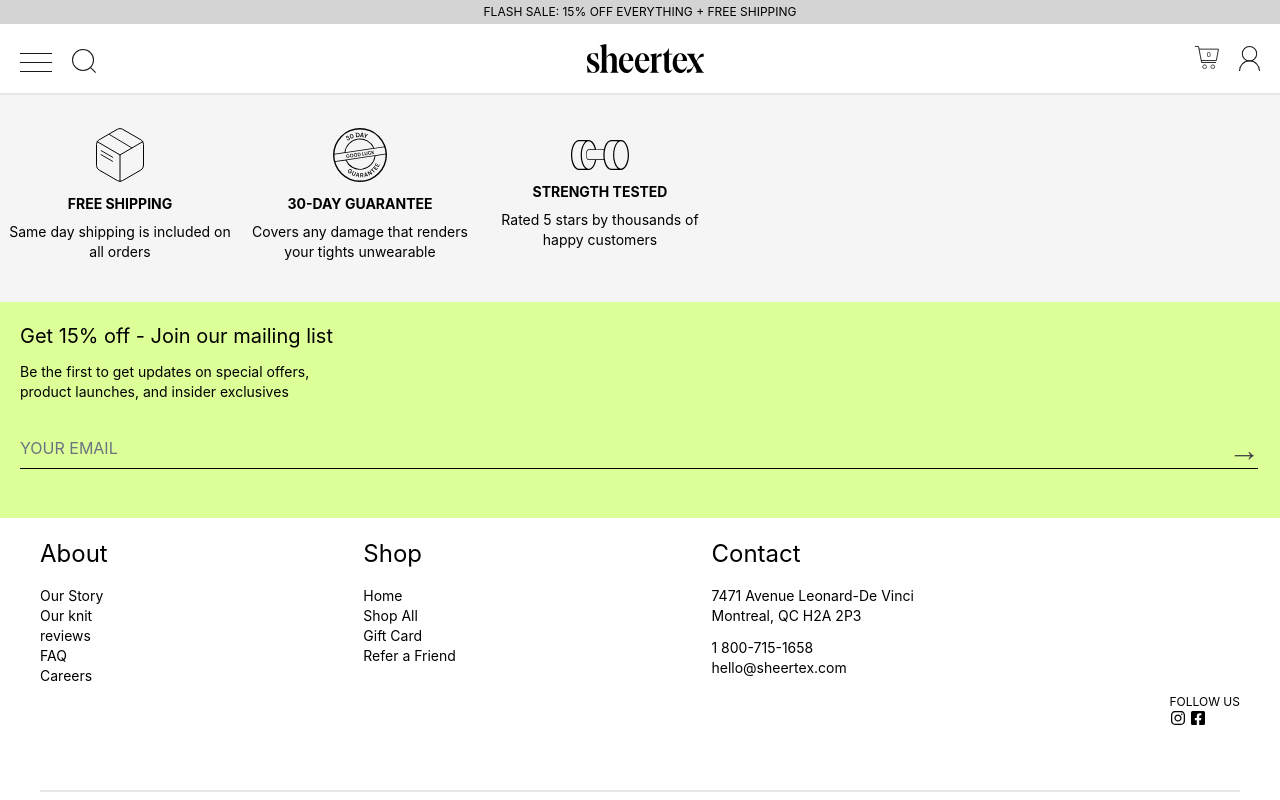
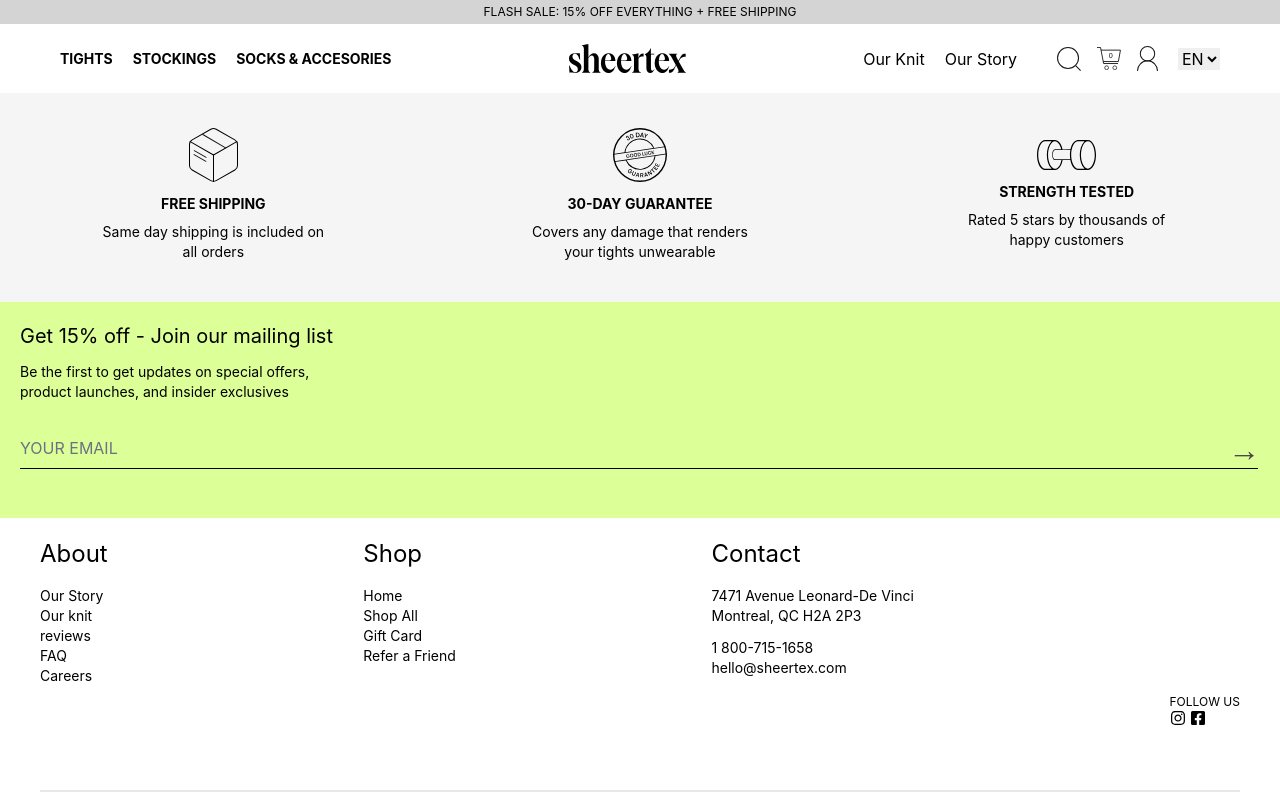
Before and after one commit to idriss101/sheertex, a Next.js app: page / in a window 1280 px wide. Shown: the top 800 px of the page. Built offline with nearby package versions, Linux system fonts and the light colour scheme.

Commit message:
Made nav responsive on desktop

```diff
--- a/components/AccountIcon.js
+++ b/components/AccountIcon.js
@@ -1,7 +1,7 @@
 function AccountIcon() {
   return (
     <div>
-      <img src="/account-icon.svg" alt="" className="ml-5" />
+      <img src="/account-icon.svg" alt="" className="ml-5 lg:ml-4" />
     </div>
   );
 }
--- /dev/null
+++ b/components/DesktopNav.js
@@ -0,0 +1,46 @@
+import CartIcon from "./CartIcon";
+import HamburgerIcon from "./HamburgerIcon";
+import SearchIcon from "./SearchIcon";
+import SheertexIcon from "./SheertexIcon";
+import AnnouncementBar from "./AnnouncementBar";
+import AccountIcon from "./AccountIcon";
+function DesktopNav() {
+  return (
+    <>
+      <nav className="fixed w-full bg-white hidden lg:block">
+        <AnnouncementBar />
+        <div className="flex justify-between items-center p-5 border-b-2 lg:mx-10 lg:border-0">
+          <div className="flex">
+            <ul className="flex">
+              <li className="text-sm uppercase font-bold mr-5">Tights</li>
+              <li className=" text-sm uppercase font-bold mr-5">Stockings</li>
+              <li className=" text-sm uppercase font-bold">
+                Socks & Accesories
+              </li>
+            </ul>
+          </div>
+          <SheertexIcon />
+          <div className="flex lg:items-center lg:justify-between ">
+            <>
+              <ul className="flex mr-10">
+                <li className="mr-5">Our Knit</li>
+                <li>Our Story</li>
+              </ul>
+              <div className="flex items-center  justify-between mr-5">
+                <SearchIcon />
+                <CartIcon />
+                <AccountIcon />
+              </div>
+              <select name="lang">
+                <option value="en">EN</option>
+                <option value="fr">FR</option>
+              </select>
+            </>
+          </div>
+        </div>
+      </nav>
+    </>
+  );
+}
+
+export default DesktopNav;
--- /dev/null
+++ b/components/MobileNav.js
@@ -0,0 +1,29 @@
+import React from "react";
+import CartIcon from "./CartIcon";
+import HamburgerIcon from "./HamburgerIcon";
+import SearchIcon from "./SearchIcon";
+import SheertexIcon from "./SheertexIcon";
+import AnnouncementBar from "./AnnouncementBar";
+import AccountIcon from "./AccountIcon";
+function MobileNav() {
+  return (
+    <div>
+      <nav className="fixed w-full bg-white lg:hidden xl:hidden 2xl:hidden">
+        <AnnouncementBar />
+        <div className="flex justify-between items-center p-5 border-b-2 lg:">
+          <div className="flex">
+            <HamburgerIcon />
+            <SearchIcon />
+          </div>
+          <SheertexIcon />
+          <div className="flex lg:items-center lg:justify-between lg:w-80">
+            <CartIcon />
+            <AccountIcon />
+          </div>
+        </div>
+      </nav>
+    </div>
+  );
+}
+
+export default MobileNav;
--- a/components/NavBar.js
+++ b/components/NavBar.js
@@ -5,24 +5,14 @@
 import SheertexIcon from "./SheertexIcon";
 import AnnouncementBar from "./AnnouncementBar";
 import AccountIcon from "./AccountIcon";
+import MobileNav from "./MobileNav";
+import DesktopNav from "./DesktopNav";
 
 function NavBar() {
   return (
     <>
-      <nav className="fixed w-full bg-white">
-        <AnnouncementBar />
-        <div className="flex justify-between items-center p-5 border-b-2">
-          <div className="flex">
-            <HamburgerIcon />
-            <SearchIcon />
-          </div>
-          <SheertexIcon />
-          <div className="flex">
-            <CartIcon />
-            <AccountIcon />
-          </div>
-        </div>
-      </nav>
+      <MobileNav />
+      <DesktopNav />
     </>
   );
 }
--- a/components/SearchIcon.js
+++ b/components/SearchIcon.js
@@ -1,7 +1,7 @@
 function SearchIcon() {
   return (
     <div className="self-end">
-      <img src="/search-icon.svg" alt="" className="w-6 mt-1" />
+      <img src="/search-icon.svg" alt="" className="w-6 mt-1 lg:mt-0 lg:mr-4" />
     </div>
   );
 }
--- a/components/SellingPoints.js
+++ b/components/SellingPoints.js
@@ -3,7 +3,7 @@
 
 function SellingPoits() {
   return (
-    <section className="flex flex-col items-center pt-32 bg-neutral-100 sm:flex-row sm:items-center">
+    <section className="flex flex-col items-center pt-32 bg-neutral-100 sm:flex-row sm:items-center sm:justify-around">
       <SellingPoint
         header="Free Shipping"
         text="Same day shipping is included on all orders"
@@ -18,6 +18,7 @@
         header="Strength Tested"
         text="Rated 5 stars by thousands of happy customers"
         image="/strength.svg"
+        style={{ marginBottom: "20px" }}
       />
     </section>
   );
```
